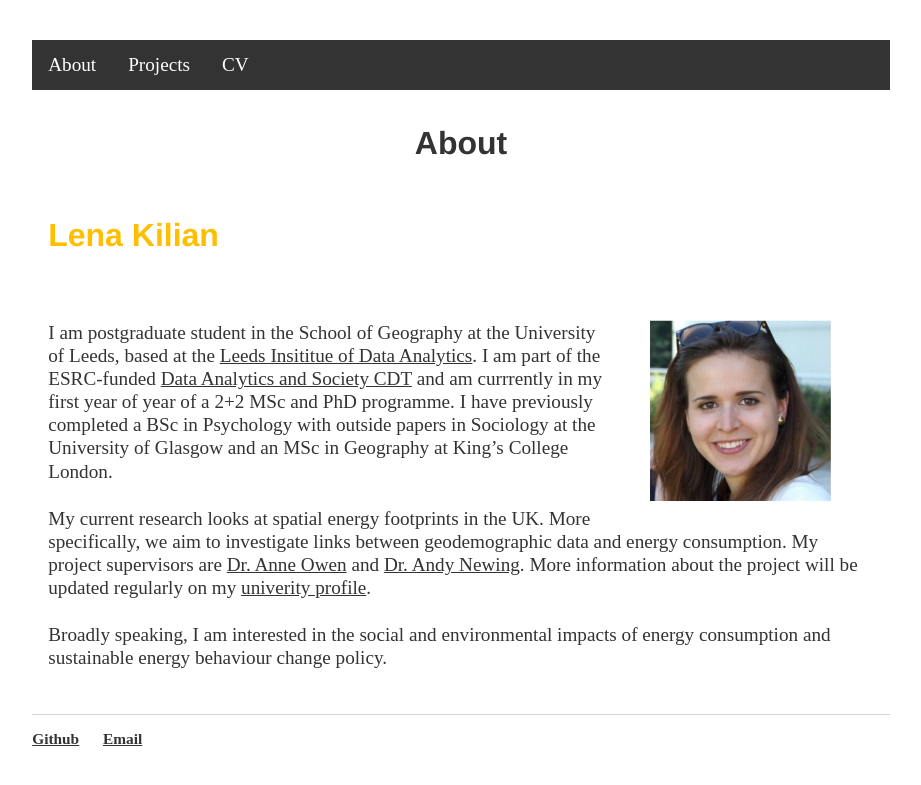
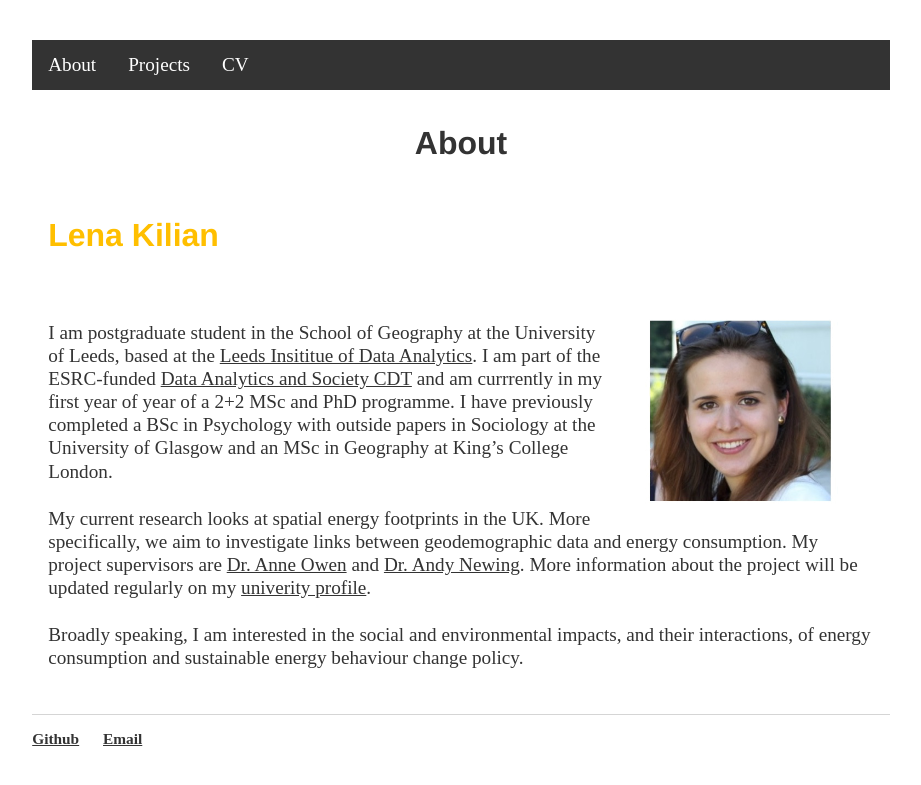
Before and after one commit to lena-kilian/lena-kilian.github.io, a Jekyll site: the page built from index.md, in a window 1280 px wide. Shown: the top 785 px of the page, without its empty margins (179-1100 px from the left). Built offline with Jekyll 4.4.1, drawn with Linux system fonts in a browser that asks for light colours; our own code applies the rules of GitHub Pages for plain Markdown files.

Commit message:
Update index.md

```diff
--- a/index.md
+++ b/index.md
@@ -7,6 +7,6 @@ I am postgraduate student in the School of Geography at the University of Leeds,
 
 My current research looks at spatial energy footprints in the UK. More specifically, we aim to investigate links between geodemographic data and energy consumption. My project supervisors are [Dr. Anne Owen](https://environment.leeds.ac.uk/see/staff/1462/dr-anne-owen) and [Dr. Andy Newing](https://environment.leeds.ac.uk/geography/staff/1081/dr-andy-newing). More information about the project will be updated regularly on my [univerity profile](https://environment.leeds.ac.uk/geography/pgr/2546/lena-kilian).
 
-Broadly speaking, I am interested in the social and environmental impacts of energy consumption and sustainable energy behaviour change policy.
+Broadly speaking, I am interested in the social and environmental impacts, and their interactions, of energy consumption and sustainable energy behaviour change policy.
 <br/>
 <br/>
```
